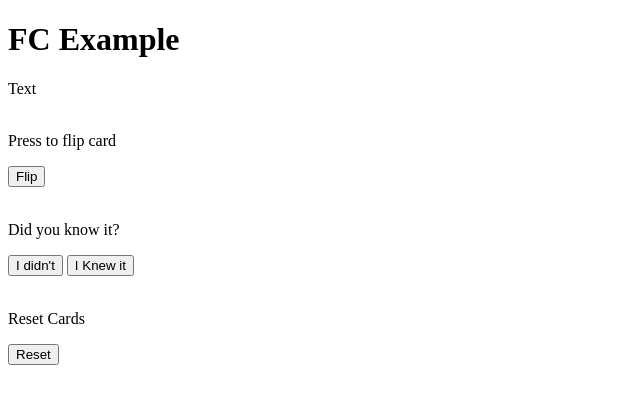
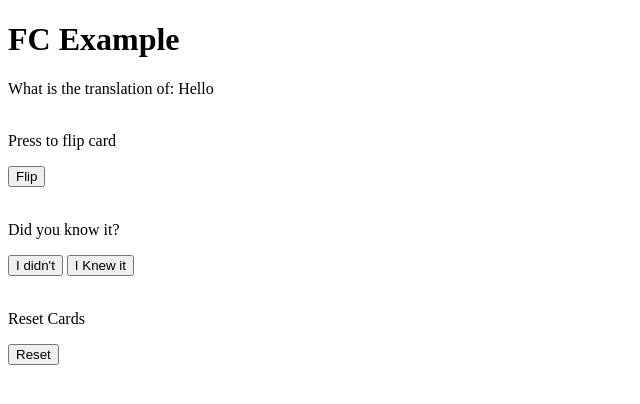
Before and after one commit to ben-howard-55/IndexedDB-Learn, a plain HTML site: page index.html in a window 1280 px wide. Shown: the whole page, without its empty margins (0-640 px from the left). Drawn offline with nearby package versions, Linux system fonts and the light colour scheme.

Commit message:
added open db, schema, and populate values

```diff
--- a/index.html
+++ b/index.html
@@ -55,7 +55,7 @@
                 db.userWords.bulkAdd(questions)
 
                 // show first word
-                text.innerHTML = "What is the translation of: " front[0];
+                text.innerHTML = "What is the translation of: " +  front[0];
             });
         </script>
     </body>
```
